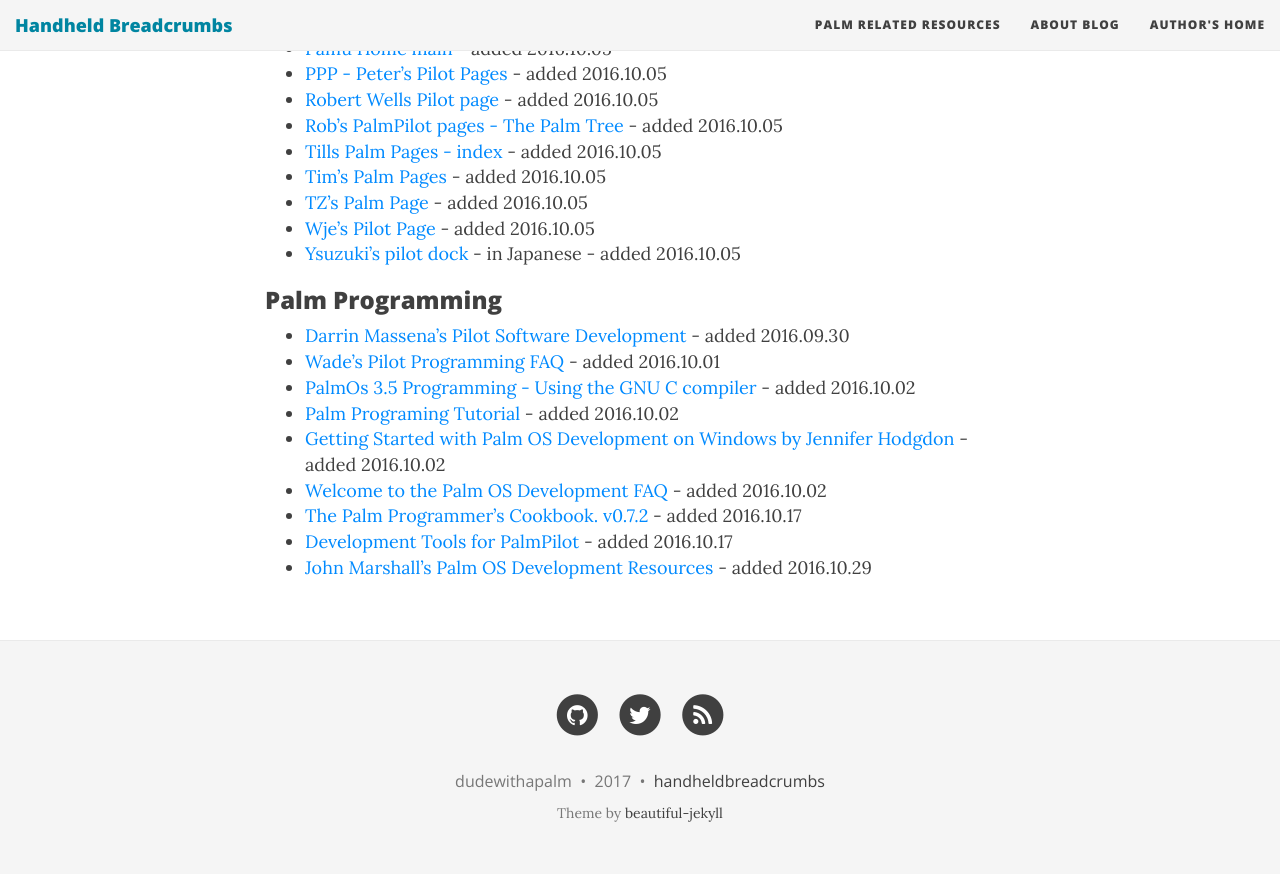
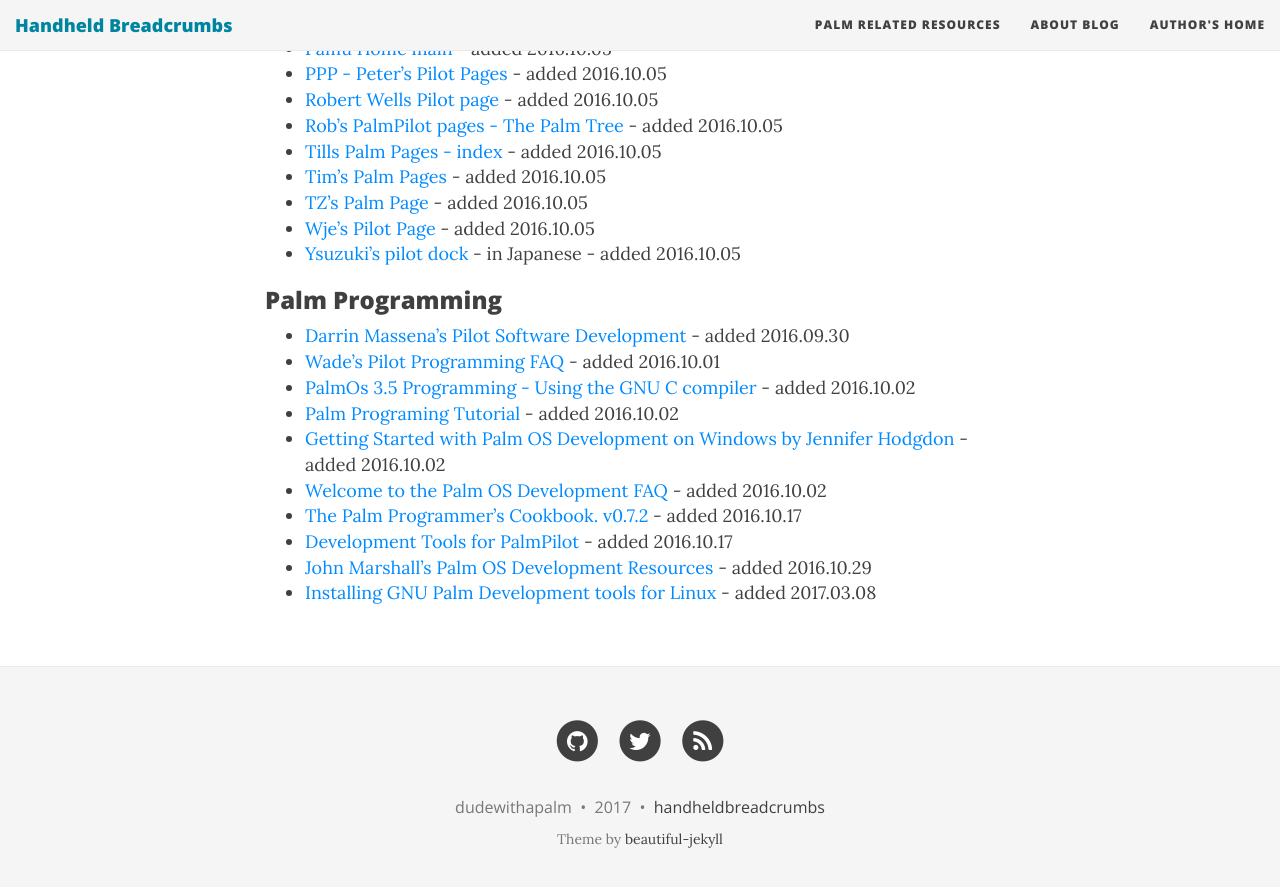
Before and after one commit to handheldbreadcrumbs/handheldbreadcrumbs.github.io, a Jekyll site: the page built from palmresources.md, in a window 1280 px wide and 900 px high, scrolled down 1717 px. Shown: the top 887 px of the window. Built offline with Jekyll 4.4.1, drawn with Linux system fonts in a browser that asks for light colours; nearby versions of some CDN libraries.

Commit message:
added new links to programming section

```diff
--- a/palmresources.md
+++ b/palmresources.md
@@ -79,3 +79,4 @@
 * [The Palm Programmer's Cookbook. v0.7.2](http://web.archive.org/web/20161010205110/http://onboardc.sourceforge.net/cookbook.html){:target="_blank"} - added 2016.10.17
 * [Development Tools for PalmPilot](http://web.archive.org/web/20160125232736/http://hewgill.com/pilot/){:target="_blank"} - added 2016.10.17
 * [John Marshall's Palm OS Development Resources](http://web.archive.org/web/20060615021346/http://homepages.enterprise.net/jmarshall/palmos/){:target="_blank"} - added 2016.10.29
+* [Installing GNU Palm Development tools for Linux](http://web.archive.org/web/20040905110119/http://www.titrax.com/devel/Installing-tools.html){:target="_blank"} - added 2017.03.08
```
